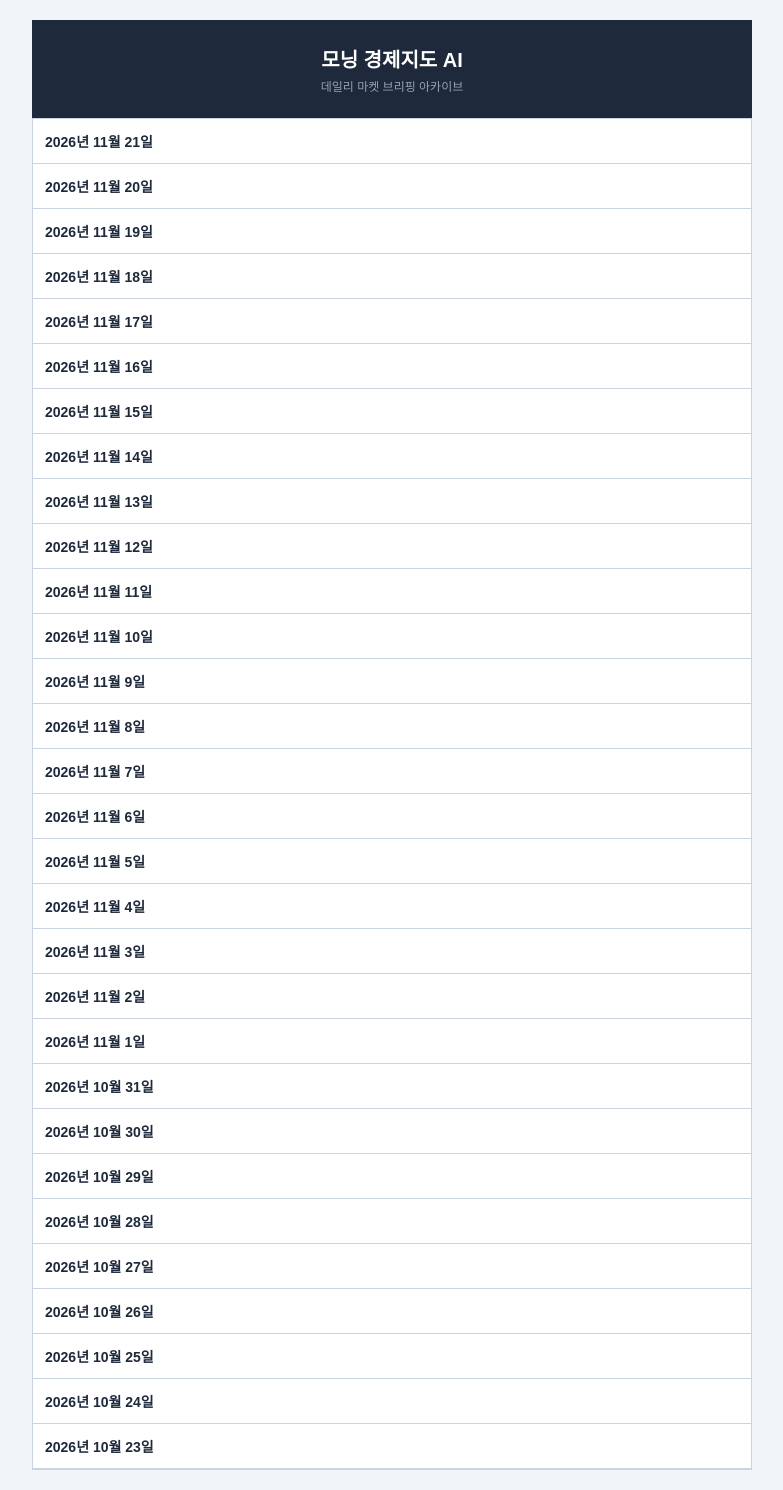
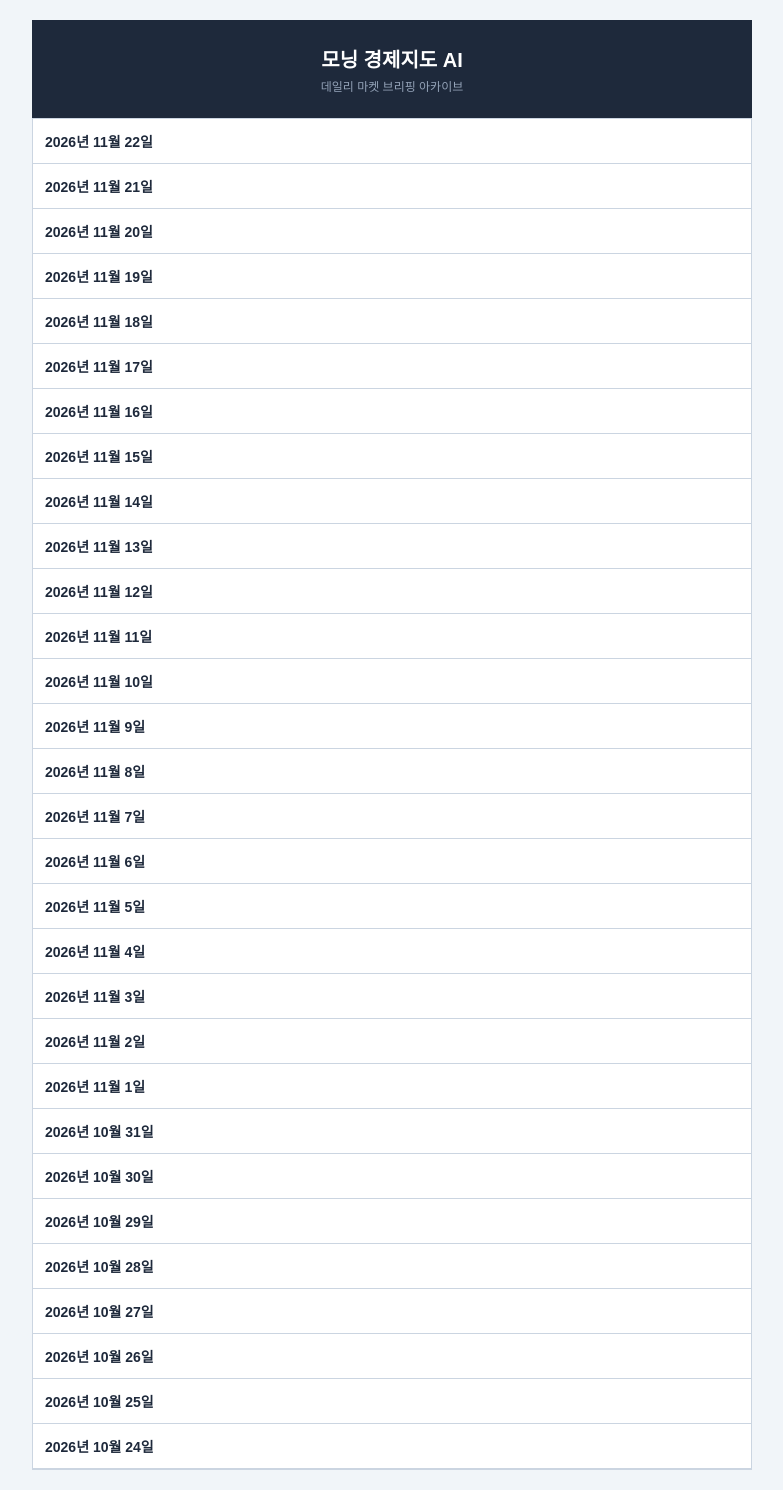
Before and after one commit to kijm32-ops/morning-briefing, a plain HTML site: page docs/index.html in a window 1280 px wide. Shown: the whole page, without its empty margins (248-1031 px from the left). Drawn offline with Linux system fonts and the light colour scheme.

Commit message:
index: 2026-11-22 갱신

```diff
--- a/docs/index.html
+++ b/docs/index.html
@@ -20,6 +20,8 @@
       <div style="font-size:12px; color:#94A3B8; margin-top:4px;">데일리 마켓 브리핑 아카이브</div>
     </div>
     <ul><li style="padding:12px; border-bottom:1px solid #CBD5E1;">
+       <a href="reports/2026-11-22.html" style="text-decoration:none; color:#1E293B; font-weight:bold;">2026년 11월 22일</a>
+     </li><li style="padding:12px; border-bottom:1px solid #CBD5E1;">
        <a href="reports/2026-11-21.html" style="text-decoration:none; color:#1E293B; font-weight:bold;">2026년 11월 21일</a>
      </li><li style="padding:12px; border-bottom:1px solid #CBD5E1;">
        <a href="reports/2026-11-20.html" style="text-decoration:none; color:#1E293B; font-weight:bold;">2026년 11월 20일</a>
@@ -77,8 +79,6 @@
        <a href="reports/2026-10-25.html" style="text-decoration:none; color:#1E293B; font-weight:bold;">2026년 10월 25일</a>
      </li><li style="padding:12px; border-bottom:1px solid #CBD5E1;">
        <a href="reports/2026-10-24.html" style="text-decoration:none; color:#1E293B; font-weight:bold;">2026년 10월 24일</a>
-     </li><li style="padding:12px; border-bottom:1px solid #CBD5E1;">
-       <a href="reports/2026-10-23.html" style="text-decoration:none; color:#1E293B; font-weight:bold;">2026년 10월 23일</a>
      </li></ul>
   </div>
 </body>
```
